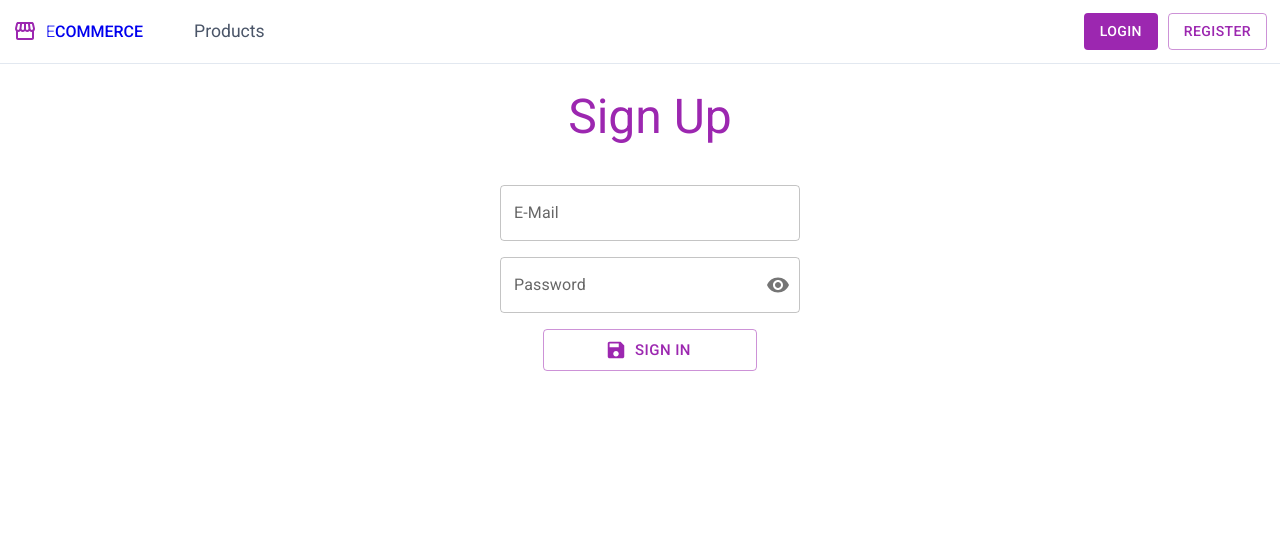
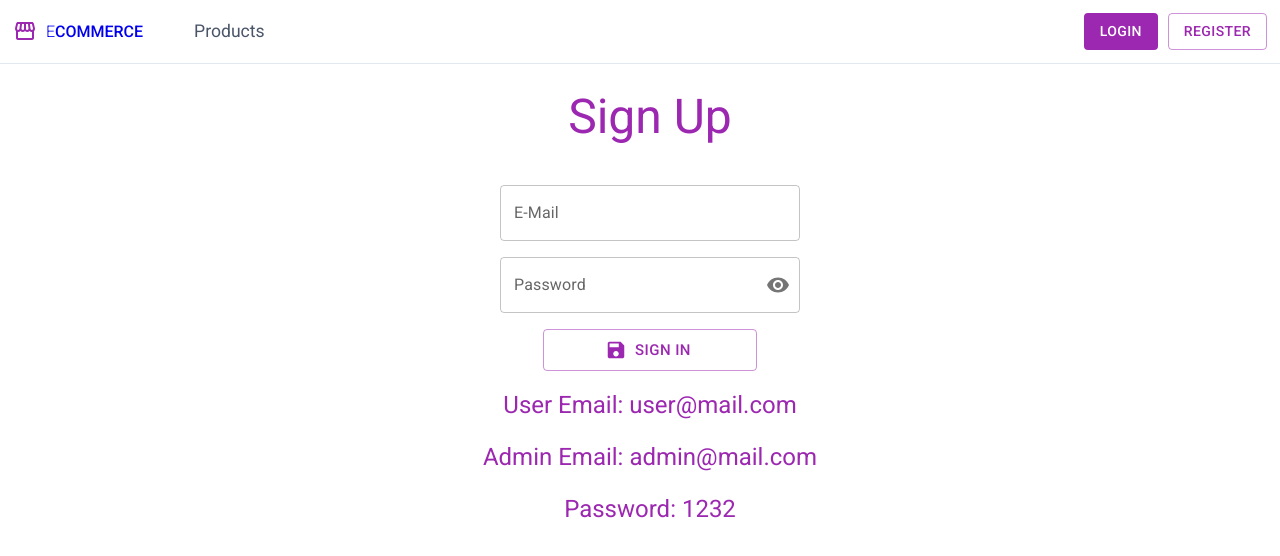
Before and after one commit to sametkoyuncu/react-ecommerce-patika, a React (Create React App) app in the folder client/: page /signin in a window 1280 px wide. Shown: the top 556 px of the page. Built offline with nearby package versions, Linux system fonts and the light colour scheme; no server answers.

Commit message:
Add login infos for user and admin

```diff
--- a/client/src/pages/Auth/Signin/index.js
+++ b/client/src/pages/Auth/Signin/index.js
@@ -178,6 +178,34 @@ function Signin() {
             Sign In
           </Button>
         </Box>
+        <Grid
+          container
+          direction="column"
+          alignItems="center"
+          style={{ margin: 10 }}
+        >
+          <Typography
+            variant="h5"
+            color="secondary"
+            style={{ display: 'inline', marginBottom: 20 }}
+          >
+            User Email: user@mail.com
+          </Typography>
+          <Typography
+            variant="h5"
+            color="secondary"
+            style={{ display: 'inline', marginBottom: 20 }}
+          >
+            Admin Email: admin@mail.com
+          </Typography>
+          <Typography
+            variant="h5"
+            color="secondary"
+            style={{ display: 'inline', marginBottom: 20 }}
+          >
+            Password: 1232
+          </Typography>
+        </Grid>
       </Grid>
     </Container>
   )
```
